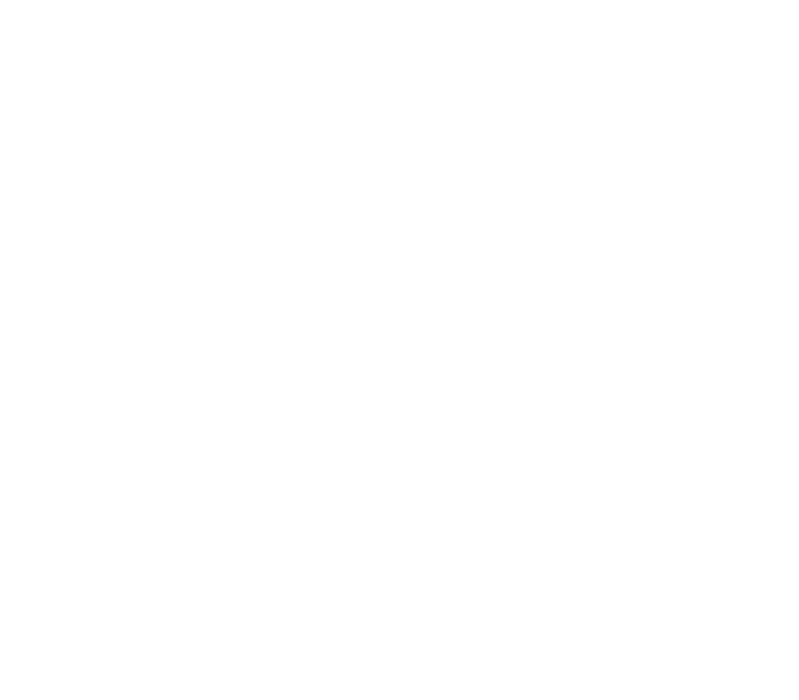
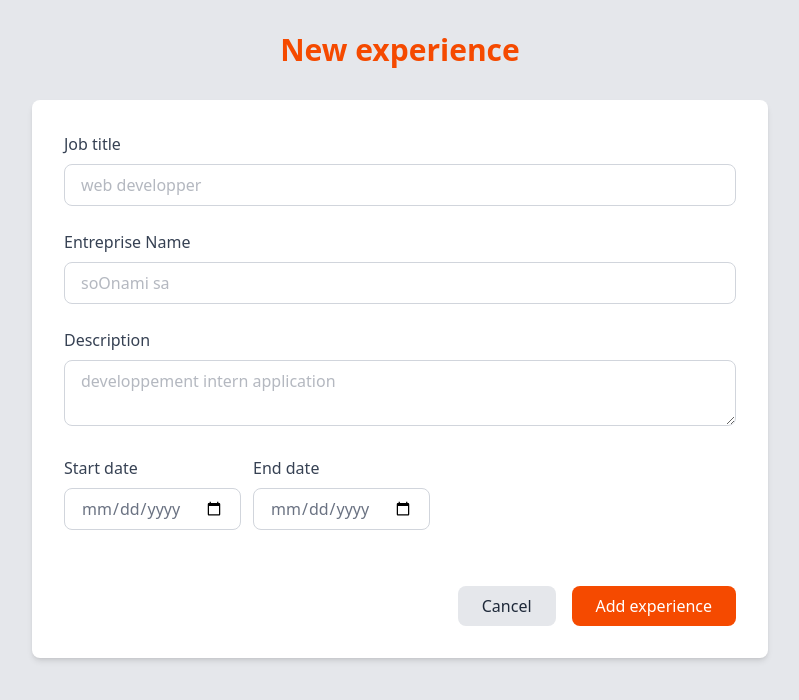
Before and after one commit to alainkatayi/blog_front, an Angular app: page /blog-aYdXmXiBn/experience-create in a window 1280 px wide. Before the commit this address led to /. Shown: the top 700 px of the page, without its empty margins (240-1039 px from the left). Built offline with nearby package versions, Linux system fonts and the light colour scheme.

Commit message:
Création du formulaire de création d'expérience

```diff
--- a/src/app/app.routes.ts
+++ b/src/app/app.routes.ts
@@ -98,6 +98,13 @@
         loadComponent: () =>
             import('../app/pages/admin/experience-list/experience-list.component').then((m) => m.ExperienceListComponent),
     }
+            ,
+    {
+        path:'blog-aYdXmXiBn/experience-create',
+        title:'admin',
+        loadComponent: () =>
+            import('../app/pages/admin/experience-create/experience-create.component').then((m) => m.ExperienceCreateComponent),
+    }
     ,
     {
         path:'contact',
--- /dev/null
+++ b/src/app/pages/admin/experience-create/experience-create.component.html
@@ -0,0 +1,86 @@
+<div *ngIf="showToast" class="fixed top-0 left-0 w-full z-50 flex justify-center">
+    <div [ngClass]="{
+      'bg-orange-600': toastType === 'success',
+      'bg-red-500': toastType === 'error'
+    }"
+        class="text-white px-6 py-3 rounded-b shadow-md w-full max-w-md mx-auto flex justify-between items-center animate-slide-down">
+        <p class="text-lg text-center font-semibold">{{ toastMessage }}</p>
+    </div>
+</div>
+
+
+
+<div class="bg-gray-200 min-h-screen">
+    <div class="container mx-auto px-4 py-8 max-w-3xl">
+        <h1 class="text-3xl font-bold text-center text-orange-600  mb-8">New experience</h1>
+
+        <form [formGroup]="createExperienceForm" (ngSubmit)="onSubmit()"
+            class="bg-white rounded-lg shadow-md p-6 md:p-8">
+            <!-- name  -->
+            <div class="mb-6">
+                <label for="title" class="block text-gray-700 font-medium mb-2">Job title</label>
+                <input type="text" id="title" formControlName="job_title"
+                    class="w-full text-gray-500 px-4 py-2 border border-gray-300 rounded-lg focus:outline-none focus:ring-2 focus:ring-orange-600 transition"
+                    placeholder="web developper" required>
+            </div>
+            <div class="mb-6">
+                <label for="title" class="block text-gray-700 font-medium mb-2">Entreprise Name</label>
+                <input type="text" id="title" formControlName="entreprise_name"
+                    class="w-full text-gray-500 px-4 py-2 border border-gray-300 rounded-lg focus:outline-none focus:ring-2 focus:ring-orange-600 transition"
+                    placeholder="soOnami sa" required>
+            </div>
+            <div class="mb-6">
+                <label for="title" class="block text-gray-700 font-medium mb-2">Description</label>
+                <textarea id="title" formControlName="description"
+                    class="w-full text-gray-500 px-4 py-2 border border-gray-300 rounded-lg focus:outline-none focus:ring-2 focus:ring-orange-600 transition"
+                    placeholder="developpement intern application" required>
+                </textarea>
+
+            </div>
+            <div class="flex ">
+                <div class="mb-6 mr-3">
+                    <label for="title" class="block text-gray-700 font-medium mb-2">Start date</label>
+                    <input type="date" id="title" formControlName="start_date"
+                        class="w-full text-gray-500 px-4 py-2 border border-gray-300 rounded-lg focus:outline-none focus:ring-2 focus:ring-orange-600 transition"
+                        placeholder="Entrez le nom organisme" required>
+                </div>
+                <div class="mb-6">
+                    <label for="title" class="block text-gray-700 font-medium mb-2">End date</label>
+                    <input type="date" id="title" formControlName="end_date"
+                        class="w-full text-gray-500 px-4 py-2 border border-gray-300 rounded-lg focus:outline-none focus:ring-2 focus:ring-orange-600 transition"
+                        placeholder="Entrez le nom organisme" required>
+                </div>
+            </div>
+
+            <!-- Boutons d'action -->
+            <div class="flex justify-end gap-4 mt-8">
+                <button [routerLink]="['/blog-aYdXmXiBn/experience-list']" type="button"
+                    class="px-6 py-2 bg-gray-200 text-gray-800 rounded-lg hover:bg-gray-300 transition">
+                    Cancel
+                </button>
+                <button [disabled]="isSubmited" type="submit"
+                    class="px-6 py-2 bg-orange-600  text-white rounded-lg hover:bg-orange-700  transition">
+                    <span class="text-center" *ngIf="isSubmited">
+
+                        <div role="status">
+                            <svg aria-hidden="true"
+                                class="w-8 h-8 text-gray-200 animate-spin dark:text-gray-600 fill-blue-600"
+                                viewBox="0 0 100 101" fill="none" xmlns="http://www.w3.org/2000/svg">
+                                <path
+                                    d="M100 50.5908C100 78.2051 77.6142 100.591 50 100.591C22.3858 100.591 0 78.2051 0 50.5908C0 22.9766 22.3858 0.59082 50 0.59082C77.6142 0.59082 100 22.9766 100 50.5908ZM9.08144 50.5908C9.08144 73.1895 27.4013 91.5094 50 91.5094C72.5987 91.5094 90.9186 73.1895 90.9186 50.5908C90.9186 27.9921 72.5987 9.67226 50 9.67226C27.4013 9.67226 9.08144 27.9921 9.08144 50.5908Z"
+                                    fill="currentColor" />
+                                <path
+                                    d="M93.9676 39.0409C96.393 38.4038 97.8624 35.9116 97.0079 33.5539C95.2932 28.8227 92.871 24.3692 89.8167 20.348C85.8452 15.1192 80.8826 10.7238 75.2124 7.41289C69.5422 4.10194 63.2754 1.94025 56.7698 1.05124C51.7666 0.367541 46.6976 0.446843 41.7345 1.27873C39.2613 1.69328 37.813 4.19778 38.4501 6.62326C39.0873 9.04874 41.5694 10.4717 44.0505 10.1071C47.8511 9.54855 51.7191 9.52689 55.5402 10.0491C60.8642 10.7766 65.9928 12.5457 70.6331 15.2552C75.2735 17.9648 79.3347 21.5619 82.5849 25.841C84.9175 28.9121 86.7997 32.2913 88.1811 35.8758C89.083 38.2158 91.5421 39.6781 93.9676 39.0409Z"
+                                    fill="currentFill" />
+                            </svg>
+                        </div>
+
+                    </span>
+                    <span *ngIf="!isSubmited">
+                        Add experience
+                    </span>
+                </button>
+            </div>
+        </form>
+    </div>
+</div>
--- /dev/null
+++ b/src/app/pages/admin/experience-create/experience-create.component.ts
@@ -0,0 +1,83 @@
+import { Component, inject } from '@angular/core';
+import { FormBuilder, FormGroup, ReactiveFormsModule, Validators } from '@angular/forms';
+import { Category } from '../../../core/models/category';
+import { ProfileService } from '../../../core/services/profiles/profile.service';
+import { ArticleService } from '../../../core/services/articles/article.service';
+import { CommonModule } from '@angular/common';
+import { Router, RouterLink } from '@angular/router';
+
+
+@Component({
+  selector: 'app-experience-create',
+  imports: [CommonModule, ReactiveFormsModule, RouterLink],
+  templateUrl: './experience-create.component.html',
+  styleUrl: './experience-create.component.css'
+})
+export class ExperienceCreateComponent {
+  createExperienceForm!: FormGroup
+  isSubmited = false
+  showToast = false
+  toastType: 'success' | 'error' = 'success'
+  toastMessage = ''
+  errorMessage = ''
+  successMessage = ''
+  category!: Category[]
+  private router = inject(Router)
+
+  constructor(private profileService: ProfileService, private fb: FormBuilder) { }
+  ngOnInit() {
+    this.createExperienceForm = this.fb.group({
+      job_title: ['', Validators.required],
+      entreprise_name: ['', Validators.required],
+      start_date: ['', Validators.required],
+      end_date: ['', Validators.required],
+      description: ['', Validators.required],
+    })
+  }
+
+  onSubmit() {
+    this.isSubmited = true
+    if (this.createExperienceForm.invalid) {
+      this.showToast = true
+      this.toastType = 'error'
+      this.toastMessage = "Please fill out the form correctly"
+      setTimeout(() => {
+        this.showToast = false
+      }, 2000)
+      console.log("error")
+    }
+
+    const formValuer = this.createExperienceForm.value
+    const formData = new FormData
+
+    formData.append('job_title', formValuer.job_title)
+    formData.append('entreprise_name', formValuer.entreprise_name)
+    formData.append('start_date', formValuer.start_date)
+    formData.append('end_date', formValuer.end_date)
+    formData.append('description', formValuer.description)
+
+
+    this.profileService.createExperience(formData).subscribe({
+      next: (response) => {
+        this.isSubmited = false
+        this.showToast = true
+        this.toastMessage = "experience created with success"
+        this.toastType = 'success'
+
+        setTimeout(() => {
+          this.showToast = false
+          this.router.navigate(['/blog-aYdXmXiBn/experience-list'])
+        }, 2000)
+        console.log("experience create", response)
+      },
+
+      error: (error) => {
+        this.isSubmited = false
+        this.showToast = true
+        this.toastMessage = "Please fill out the form correctly"
+        this.toastType = 'error'
+        console.log("Please fill out the form correctly", error)
+      }
+    })
+  }
+}
```
Also changed, not shown: src/app/pages/admin/experience-create/experience-create.component.css (added), 1 other file (tests, documents, lock files or other folders).
